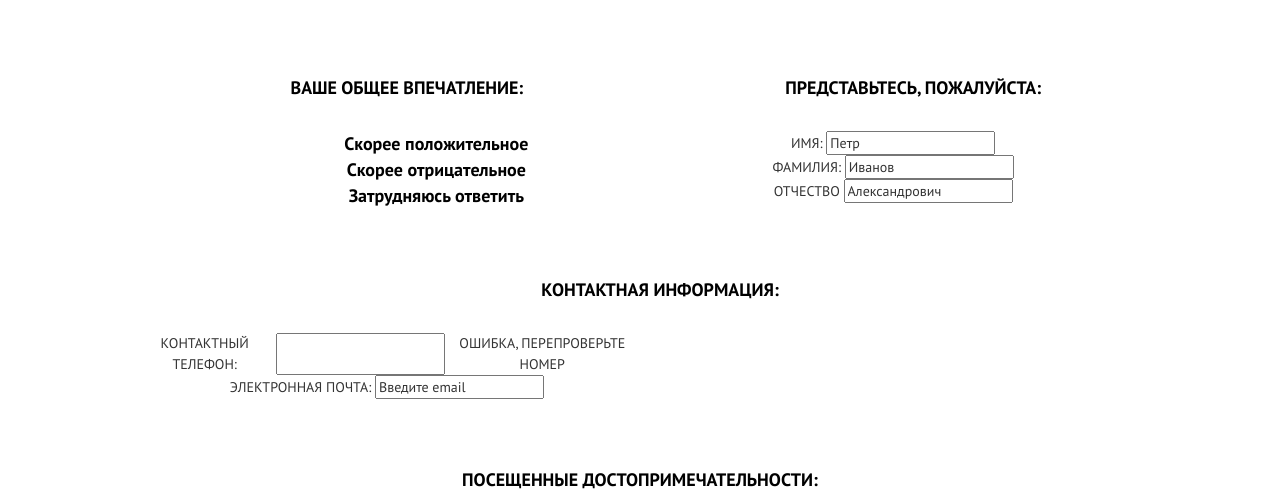
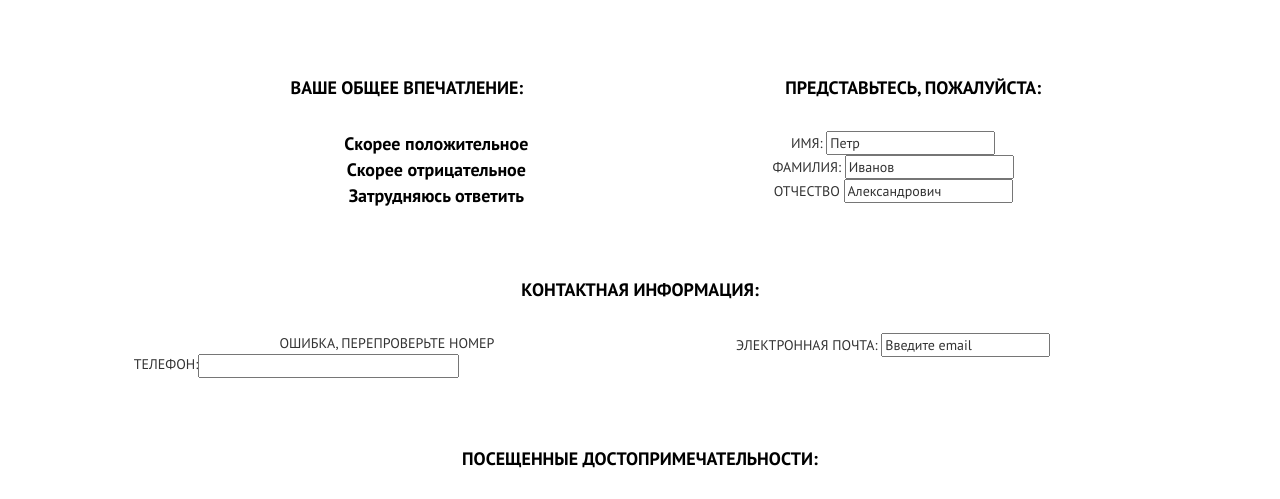
Before and after one commit to Evgenylad/158378-sedona-1, a website: page form.html in a window 1280 px wide. Shown: the part 252-751 px from the top of the page. Drawn offline with nearby package versions, Linux system fonts and the light colour scheme; files that its build step writes are made by us from their sources; files whose address does not match are found by name.

Commit message:
.feedback-form__title pseudo-element issues SOLVED

```diff
--- a/form.html
+++ b/form.html
@@ -389,15 +389,15 @@
             </div>
           </div>
 
-          <div class="feedback-form__item">
+          <div class="feedback-form__item  feedback-form__item--flexbox">
             <div class="feedback-form__title">Контактная информация:</div>
 
             <div class="feedback-form__input-group  feedback-form__input-group--half-width  feedback-form__input-group--flexbox">
-              <label class="feedback-form__label  feedback-form__label--hidden" for="phone">
-                <span class="feedback-form__label  feedback-form__label--desktop-hidden">Контактный</span> <span class="feedback-form__label  feedback-form__label--desktop-capitalized">телефон:</span>
+              <label class="feedback-form__label  feedback-form__label--hidden feedback-form__label--first" for="phone">
+                  <span class="feedback-form__label  feedback-form__label--desktop-hidden">Контактный</span>телефон:
               </label>
-              <input class="feedback-form__input  feedback-form__input--phone" type="number" name="phone" id="phone" value="Петр">
-              <span class="feedback-form__error">Ошибка, перепроверьте номер</span>
+              <input class="feedback-form__input  feedback-form__input--phone feedback-form__input--second" type="number" name="phone" id="phone" value="Петр">
+              <span class="feedback-form__error  feedback-form__error--third">Ошибка, перепроверьте номер</span>
             </div>
 
             <div class="feedback-form__input-group  feedback-form__input-group--half-width">
--- a/sass/blocks/feedback-form.scss
+++ b/sass/blocks/feedback-form.scss
@@ -84,6 +84,7 @@
       margin: 0 auto;
     }
     &__input-group {
+      width: 100%;
       &--checkbox {
         display: inline-block;
         width: 0.5*100%;
@@ -102,6 +103,7 @@
       }
       &--flexbox {
         display: flex;
+        flex-wrap: wrap;
       }
     }
     &__label {
@@ -110,6 +112,21 @@
       }
       &--radio {
         margin-left: 75px/768px*2*100%;
+      }
+      &--first {
+        order: 1;
+      }
+    }
+    &__input {
+      &--second {
+        width: 100%;
+        order: 3;
+      }
+    }
+    &__error {
+      &--third {
+        width: 50%;
+        order: 2;
       }
     }
   }
@@ -125,13 +142,25 @@
       &--half-width {
         width: 0.5*100%;
       }
-      &__label {
-        &--desktop-hidden {
-          display: none;
-        }
-        &--desktop-capitalized {
-          text-transform: capitalize;
-        }
+    }
+    &__label {
+      &--first {
+        order: 2;
+      }
+      &--desktop-hidden {
+        display: none;
+      }
+    }
+    &__input {
+      &--second {
+        width: 50%;
+        order: 3;
+      }
+    }
+    &__error {
+      &--third {
+        width: 100%;
+        order: 1;
       }
     }
   }
```
